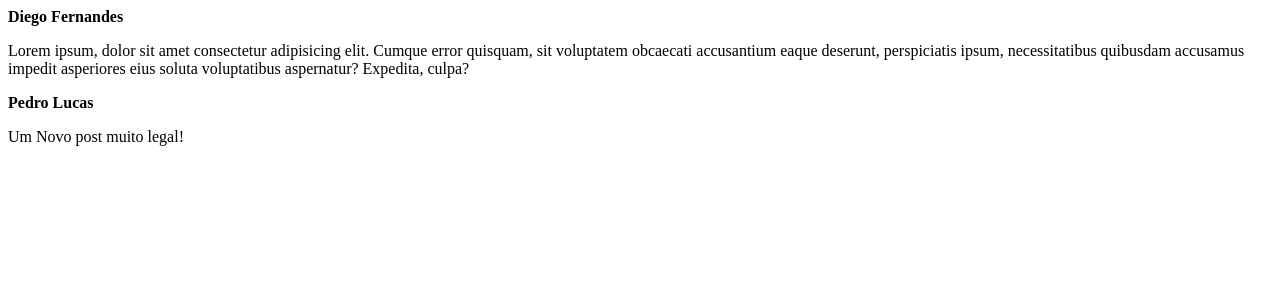
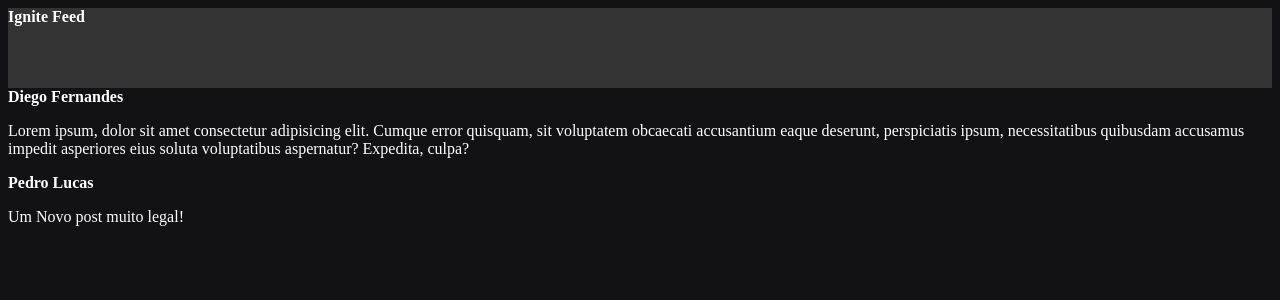
Before and after one commit to PedroLucasAraujo/learning__reactjs_ignite_feed, a React (Vite) app: page / in a window 1280 px wide. Shown: the top 300 px of the page. Built offline with nearby package versions, Linux system fonts and the light colour scheme.

Commit message:
class06: CSS Modules

```diff
--- a/src/App.jsx
+++ b/src/App.jsx
@@ -1,8 +1,11 @@
-import { Post } from "./Post";
+import { Header } from "./components/Header";
+import { Post } from "./components/Post";
 
+import "./styles.css";
 export function App() {
   return (
     <div>
+      <Header />
       <Post
         author="Diego Fernandes"
         content="Lorem ipsum, dolor sit amet consectetur adipisicing elit. Cumque error quisquam, sit voluptatem obcaecati accusantium eaque deserunt, perspiciatis ipsum, necessitatibus quibusdam accusamus impedit asperiores eius soluta voluptatibus aspernatur? Expedita, culpa?"
--- /dev/null
+++ b/src/components/Header.jsx
@@ -0,0 +1,9 @@
+import styles from "./Header.module.css";
+
+export function Header() {
+  return (
+    <header className={styles.header}>
+      <strong>Ignite Feed</strong>
+    </header>
+  );
+}
--- /dev/null
+++ b/src/components/Header.module.css
@@ -0,0 +1,4 @@
+.header {
+  background: #333;
+  height: 80px;
+}
--- /dev/null
+++ b/src/styles.css
@@ -0,0 +1,4 @@
+body {
+  background: #121214;
+  color: white;
+}
```
Also changed, not shown: src/components/Post.jsx (renamed from src/Post.jsx).
